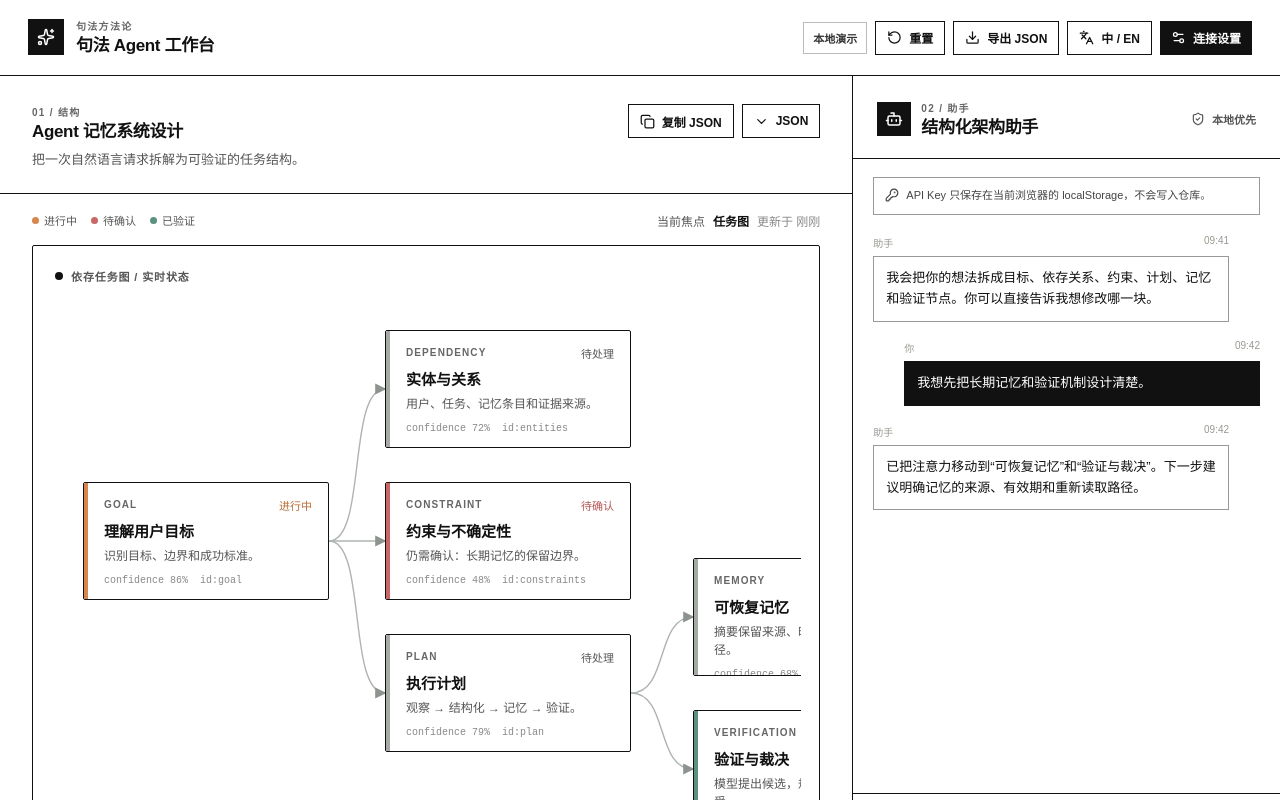
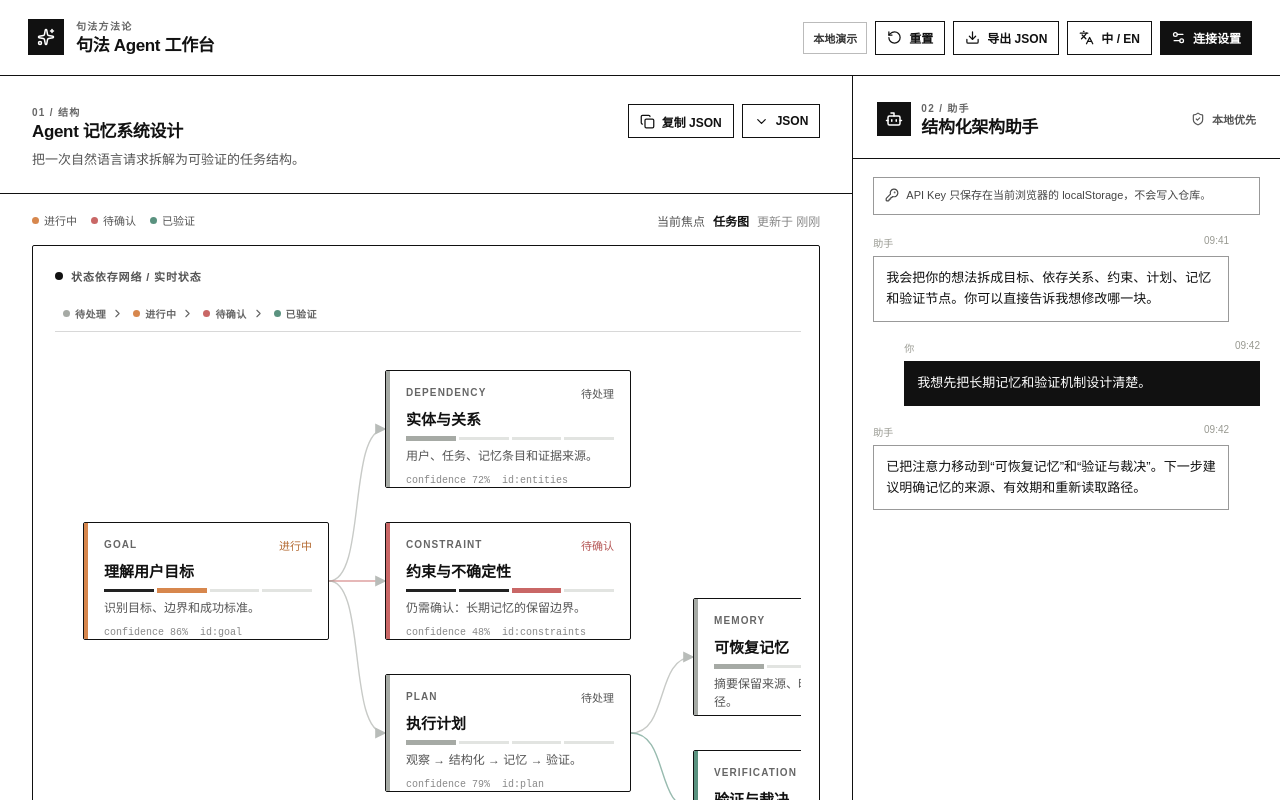
Before and after one commit to jqlong17/syntax-skill, a Next.js app in the folder examples/syntax-agent-workbench/: page / in a window 1280 px wide. Shown: the top 800 px of the page. Built offline with nearby package versions, Linux system fonts and the light colour scheme.

Commit message:
Make state transitions visible in agent graph

```diff
--- a/examples/syntax-agent-workbench/src/app/page.module.css
+++ b/examples/syntax-agent-workbench/src/app/page.module.css
@@ -32,6 +32,12 @@
 .graphLabel { display: flex; align-items: center; gap: 8px; color: #555; font-size: 11px; font-weight: 800; letter-spacing: .08em; text-transform: uppercase; }
 .graphLabel span { width: 8px; height: 8px; border-radius: 50%; background: #111; }
 .networkViewport { overflow-x: auto; margin: 18px -4px 30px; padding: 4px; }
+.stateFlow { display: flex; align-items: center; gap: 9px; width: 930px; margin: 0 auto 14px; padding: 0 8px 10px; color: #666; border-bottom: 1px solid #d8d8d8; font-size: 10px; font-weight: 800; letter-spacing: .04em; }
+.stateFlowItem { display: inline-flex; align-items: center; gap: 5px; white-space: nowrap; }
+.stateFlowDot { width: 7px; height: 7px; background: #a6aaa5; border-radius: 50%; }
+.stateFlowDot[data-status="in_progress"] { background: #d7874d; }
+.stateFlowDot[data-status="needs_input"] { background: #c96766; }
+.stateFlowDot[data-status="verified"] { background: #5a927f; }
 .networkStage { position: relative; width: 930px; height: 540px; margin: 0 auto; }
 .networkEdges, .networkNodes { position: absolute; inset: 0; width: 930px; height: 540px; }
 .networkEdges { z-index: 0; overflow: visible; }
@@ -57,6 +63,13 @@
 .nodeStatus[data-status="verified"] { color: #3d7868; }
 .nodeTitleRow { justify-content: space-between; gap: 8px; margin-top: 7px; }
 .nodeTitleRow strong { font-size: 15px; }
+.nodeStateRail { display: grid; grid-template-columns: repeat(4, 1fr); gap: 3px; margin-top: 8px; }
+.nodeStateStep { height: 3px; background: #e2e4e1; }
+.nodeStateStep[data-complete="true"] { background: #222; }
+.nodeStateStep[data-current="true"] { height: 5px; margin-top: -1px; background: #a6aaa5; }
+.nodeStateStep[data-current="true"][data-status="in_progress"] { background: #d7874d; }
+.nodeStateStep[data-current="true"][data-status="needs_input"] { background: #c96766; }
+.nodeStateStep[data-current="true"][data-status="verified"] { background: #5a927f; }
 .nodeMain p { display: -webkit-box; overflow: hidden; margin: 6px 0 10px; color: #555; font-size: 12px; line-height: 1.5; -webkit-box-orient: vertical; -webkit-line-clamp: 2; }
 .nodeMeta { gap: 12px; color: #888; font-family: monospace; font-size: 10px; }
 .children > .nodeBranch::before { content: ""; position: absolute; left: 15px; top: 26px; width: 16px; border-top: 1px solid #aaa; }
--- a/examples/syntax-agent-workbench/src/app/page.tsx
+++ b/examples/syntax-agent-workbench/src/app/page.tsx
@@ -5,6 +5,7 @@ import {
   Bot,
   Check,
   ChevronDown,
+  ChevronRight,
   CircleHelp,
   Copy,
   Download,
@@ -92,6 +93,11 @@ const networkLinks = [
 
 const networkNodeWidth = 246;
 const networkNodeHeight = 118;
+const statusOrder: NodeStatus[] = ["ready", "in_progress", "needs_input", "verified"];
+
+function statusColor(status: NodeStatus) {
+  return { ready: "#a6aaa5", in_progress: "#d7874d", needs_input: "#c96766", verified: "#5a927f" }[status];
+}
 const uiCopy = {
   zh: {
     title: "句法 Agent 工作台",
@@ -106,7 +112,7 @@ const uiCopy = {
     copied: "已复制",
     currentFocus: "当前焦点",
     updated: "更新于",
-    graph: "依存任务图 / 实时状态",
+    graph: "状态依存网络 / 实时状态",
     unresolved: "待解决依赖",
     assistantTitle: "结构化架构助手",
     localFirst: "本地优先",
@@ -142,7 +148,7 @@ const uiCopy = {
     copied: "Copied",
     currentFocus: "Focus",
     updated: "Updated",
-    graph: "Dependency graph / live state",
+    graph: "State dependency network / live state",
     unresolved: "Open dependencies",
     assistantTitle: "Structured architecture assistant",
     localFirst: "Local-first",
@@ -278,7 +284,16 @@ export default function Home() {
 
   function renderNetworkGraph() {
     return (
-      <div className={styles.networkViewport} aria-label="依存任务网络">
+      <div className={styles.networkViewport} aria-label="状态依存网络">
+        <div className={styles.stateFlow} aria-label="节点状态流转">
+          {statusOrder.map((status, index) => (
+            <div className={styles.stateFlowItem} key={status}>
+              <span className={styles.stateFlowDot} data-status={status} />
+              <span>{copy.status[status]}</span>
+              {index < statusOrder.length - 1 ? <ChevronRight size={13} /> : null}
+            </div>
+          ))}
+        </div>
         <div className={styles.networkStage}>
           <svg className={styles.networkEdges} viewBox="0 0 930 540" role="img" aria-label="节点依赖连线">
             <defs>
@@ -289,12 +304,14 @@ export default function Home() {
             {networkLinks.map(([sourceId, targetId]) => {
               const source = networkNodePositions[sourceId];
               const target = networkNodePositions[targetId];
+              const targetNode = agentState.nodes.find((node) => node.id === targetId);
               const startX = source.x + networkNodeWidth;
               const startY = source.y + networkNodeHeight / 2;
               const endX = target.x;
               const endY = target.y + networkNodeHeight / 2;
               const bend = Math.max(38, Math.abs(endX - startX) * 0.42);
-              return <path key={`${sourceId}-${targetId}`} className={styles.networkEdge} d={`M ${startX} ${startY} C ${startX + bend} ${startY}, ${endX - bend} ${endY}, ${endX} ${endY}`} markerEnd="url(#network-arrow)" />;
+              const isFocused = agentState.focus === targetNode?.label || agentState.focus === agentState.nodes.find((node) => node.id === sourceId)?.label;
+              return <path key={`${sourceId}-${targetId}`} className={styles.networkEdge} style={{ stroke: statusColor(targetNode?.status ?? "ready"), opacity: isFocused ? 1 : 0.62, strokeWidth: isFocused ? 2.2 : 1.4 }} d={`M ${startX} ${startY} C ${startX + bend} ${startY}, ${endX - bend} ${endY}, ${endX} ${endY}`} markerEnd="url(#network-arrow)" />;
             })}
           </svg>
           <div className={styles.networkNodes}>
@@ -307,6 +324,9 @@ export default function Home() {
                   <div className={styles.nodeMain}>
                     <div className={styles.nodeTopline}><span className={styles.nodeKind}>{node.kind}</span><span className={styles.nodeStatus} data-status={node.status}>{copy.status[node.status]}</span></div>
                     <div className={styles.nodeTitleRow}><strong>{node.label}</strong></div>
+                    <div className={styles.nodeStateRail} aria-label={`当前状态：${copy.status[node.status]}`}>
+                      {statusOrder.map((status, index) => <span key={status} className={styles.nodeStateStep} data-status={status} data-current={status === node.status} data-complete={index < statusOrder.indexOf(node.status)} />)}
+                    </div>
                     <p>{node.detail}</p>
                     <div className={styles.nodeMeta}><span>confidence {Math.round(node.confidence * 100)}%</span><span>id:{node.id}</span></div>
                   </div>
```
